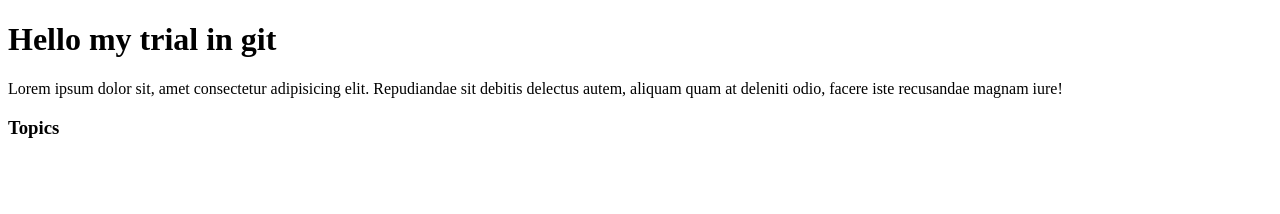
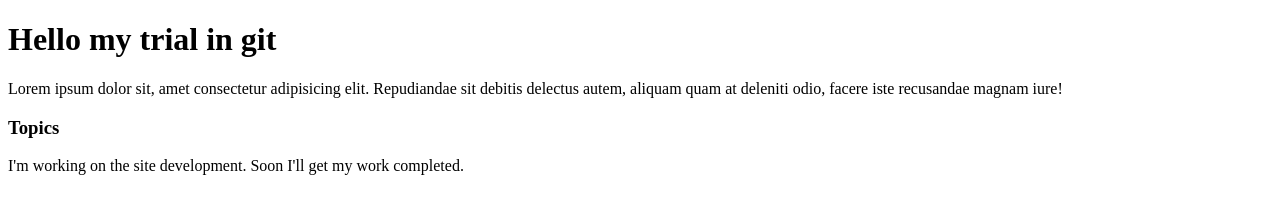
Before and after one commit to pratik23918/demosite, a plain HTML site: page index.html in a window 1280 px wide. Drawn offline with Linux system fonts and the light colour scheme.

Commit message:
update - details of the project

```diff
--- a/index.html
+++ b/index.html
@@ -9,5 +9,7 @@
     <h1>Hello my trial in git</h1>
     <p>Lorem ipsum dolor sit, amet consectetur adipisicing elit. Repudiandae sit debitis delectus autem, aliquam quam at deleniti odio, facere iste recusandae magnam iure!</p>
     <h3>Topics</h3>
+
+    <p>I'm working on the site development. Soon I'll get my work completed.</p>
 </body>
 </html>
```
